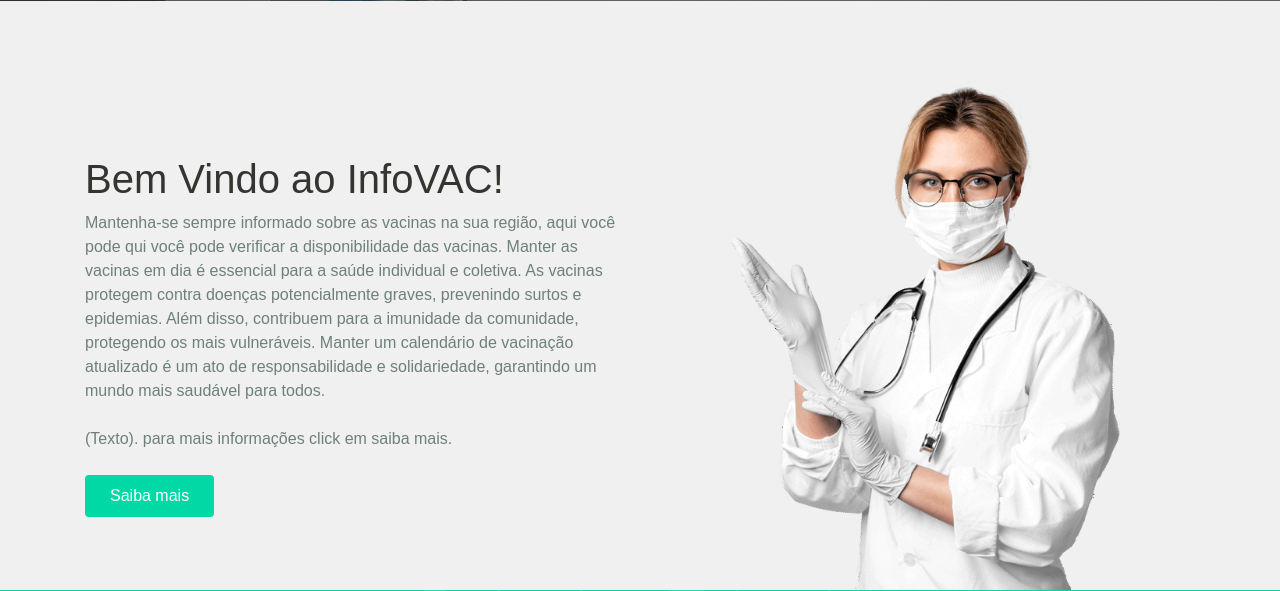
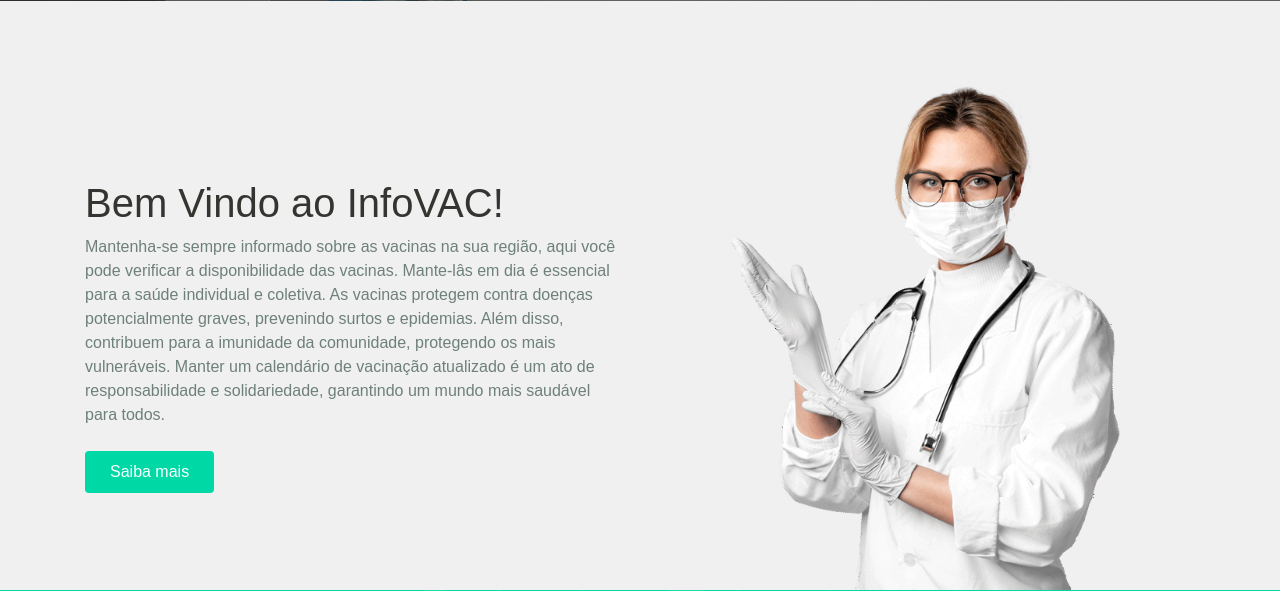
Before and after one commit to InfoVac/InfoVac, a Django app: page / in a window 1280 px wide. Shown: the part 656-1247 px from the top of the page. Run offline with Django 4.2, Linux system fonts and the light colour scheme; some libraries are stand-ins or nearby versions.

Commit message:
Update home.html

```diff
--- a/TabelaDeVacinas/Templates/home.html
+++ b/TabelaDeVacinas/Templates/home.html
@@ -31,10 +31,10 @@
         <div class="col-lg-6 py-3 wow fadeInUp">
           <h1>Bem Vindo ao <span>Info</span>VAC!</h1>
           <p class="text-grey mb-4">
-            Mantenha-se sempre informado sobre as vacinas na sua região, aqui você pode qui você pode verificar a disponibilidade das vacinas. Manter as vacinas em dia é essencial para a saúde individual e coletiva. As vacinas protegem contra doenças potencialmente graves, prevenindo surtos e epidemias. Além disso, contribuem para a imunidade da comunidade, protegendo os mais vulneráveis. Manter um calendário de vacinação atualizado é um ato de responsabilidade e solidariedade, garantindo um mundo mais saudável para todos.
+            Mantenha-se sempre informado sobre as vacinas na sua região, aqui você pode verificar a disponibilidade das vacinas. Mante-lâs em dia é essencial para a saúde individual e coletiva. As vacinas protegem contra doenças potencialmente graves, prevenindo surtos e epidemias. Além disso, contribuem para a imunidade da comunidade, protegendo os mais vulneráveis. Manter um calendário de vacinação atualizado é um ato de responsabilidade e solidariedade, garantindo um mundo mais saudável para todos.
           </p>
           <p class="text-grey mb-4">
-            (Texto). para mais informações click em saiba mais.
+
           </p>
           <a href="/about" class="btn btn-primary">Saiba mais</a>
         </div> <!--col-lg-6 py-3 wow fadeInUp-->
```
